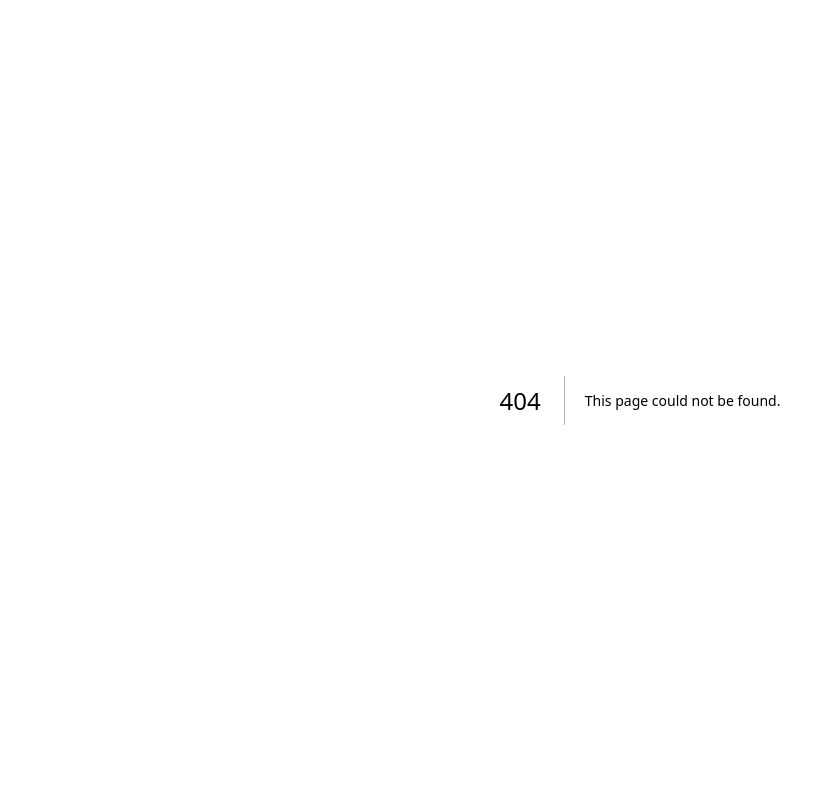
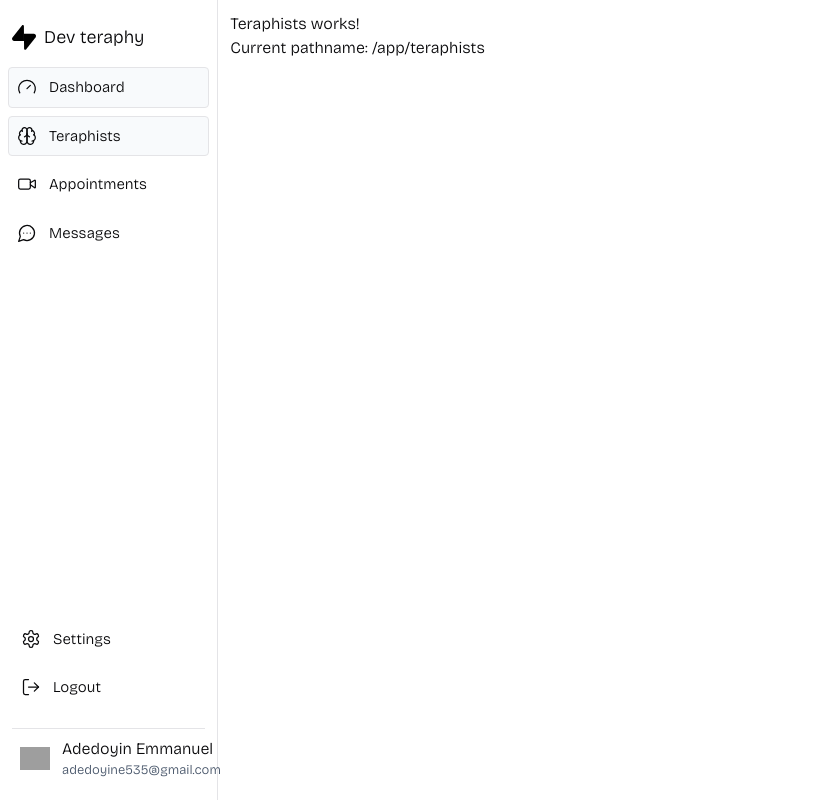
Before and after one commit to Adedoyin-Emmanuel/dev-teraphy, a Next.js app: page /app/teraphists in a window 1280 px wide. Before the commit this address had no page. Shown: the whole page, without its empty margins (0-835 px from the left). Built offline with nearby package versions, Linux system fonts and the light colour scheme; grey boxes are pictures that could not be loaded.

Commit message:
Feat: Added teraphist page

```diff
--- /dev/null
+++ b/app/app/teraphists/page.tsx
@@ -0,0 +1,16 @@
+"use client";
+import React from "react";
+import { useRouter, usePathname } from "next/navigation";
+
+const Teraphists = () => {
+  const pathname = usePathname();
+
+  return (
+    <div>
+      <h1>Teraphists works!</h1>
+      <p>Current pathname: {pathname}</p>
+    </div>
+  );
+};
+
+export default Teraphists;
--- a/app/components/sidenav/index.tsx
+++ b/app/components/sidenav/index.tsx
@@ -67,7 +67,7 @@
                 ? currentPathClass
                 : sidebarItemsClass
             }
-            href={"/teraphists"}
+            href={"/app/teraphists"}
           >
             <Brain strokeWidth={1.5} size={20} />
             <Text>Teraphists</Text>
@@ -78,7 +78,7 @@
                 ? currentPathClass
                 : sidebarItemsClass
             }
-            href={"/appointments"}
+            href={"/app/appointments"}
           >
             <Video strokeWidth={1.5} size={20} />
             <Text>Appointments</Text>
@@ -89,7 +89,7 @@
                 ? currentPathClass
                 : sidebarItemsClass
             }
-            href={"/messages"}
+            href={"/app/messages"}
           >
             <MessageCircleMore strokeWidth={1.5} size={20} />
             <Text>Messages</Text>
@@ -104,7 +104,7 @@
                   ? currentPathClass
                   : sidebarItemsClass
               }
-              href={"/settings"}
+              href={"/app/settings"}
             >
               <Settings strokeWidth={1.5} size={20} />
               <Text>Settings</Text>
```
